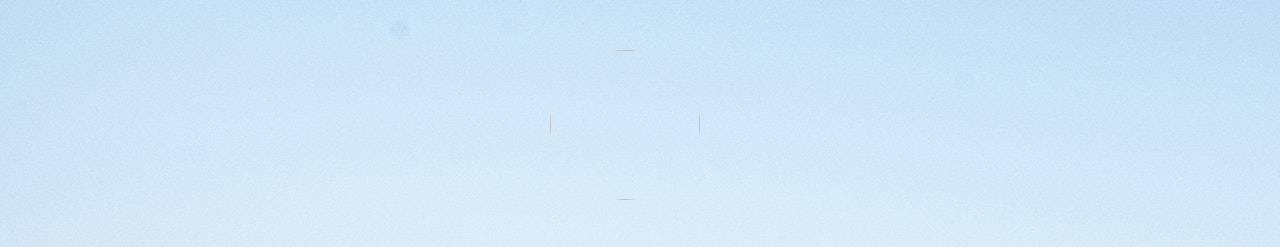
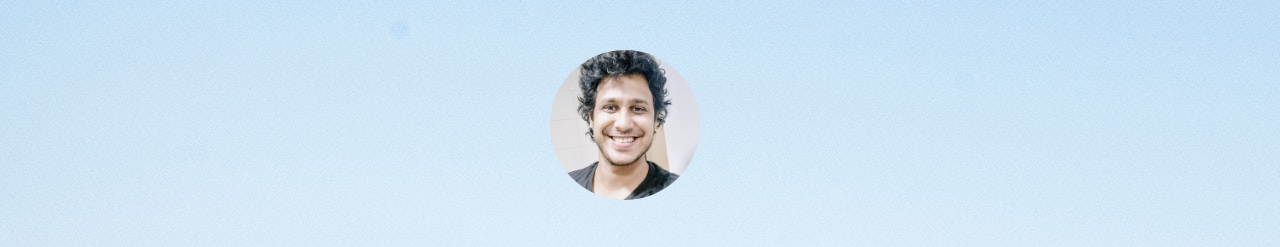
Before and after one commit to AgentSmith-art/pass-master, a plain HTML site: page index.html in a window 1280 px wide. Shown: the top 247 px of the page. Drawn offline with nearby package versions, Linux system fonts and the light colour scheme; the site is published under a folder, as on GitHub Pages, so addresses that start at the root find nothing; a web font is replaced by a local one.

Commit message:
Update index.html

```diff
--- a/index.html
+++ b/index.html
@@ -12,7 +12,7 @@
 </head>
 <body onload="">
         <div class="second">
-            <img id="my" src="/img/newmy.jpg" alt="">
+            <img id="my" src="./img/newmy.jpg" alt="">
         </div>
 
         <div class="heading">
```
